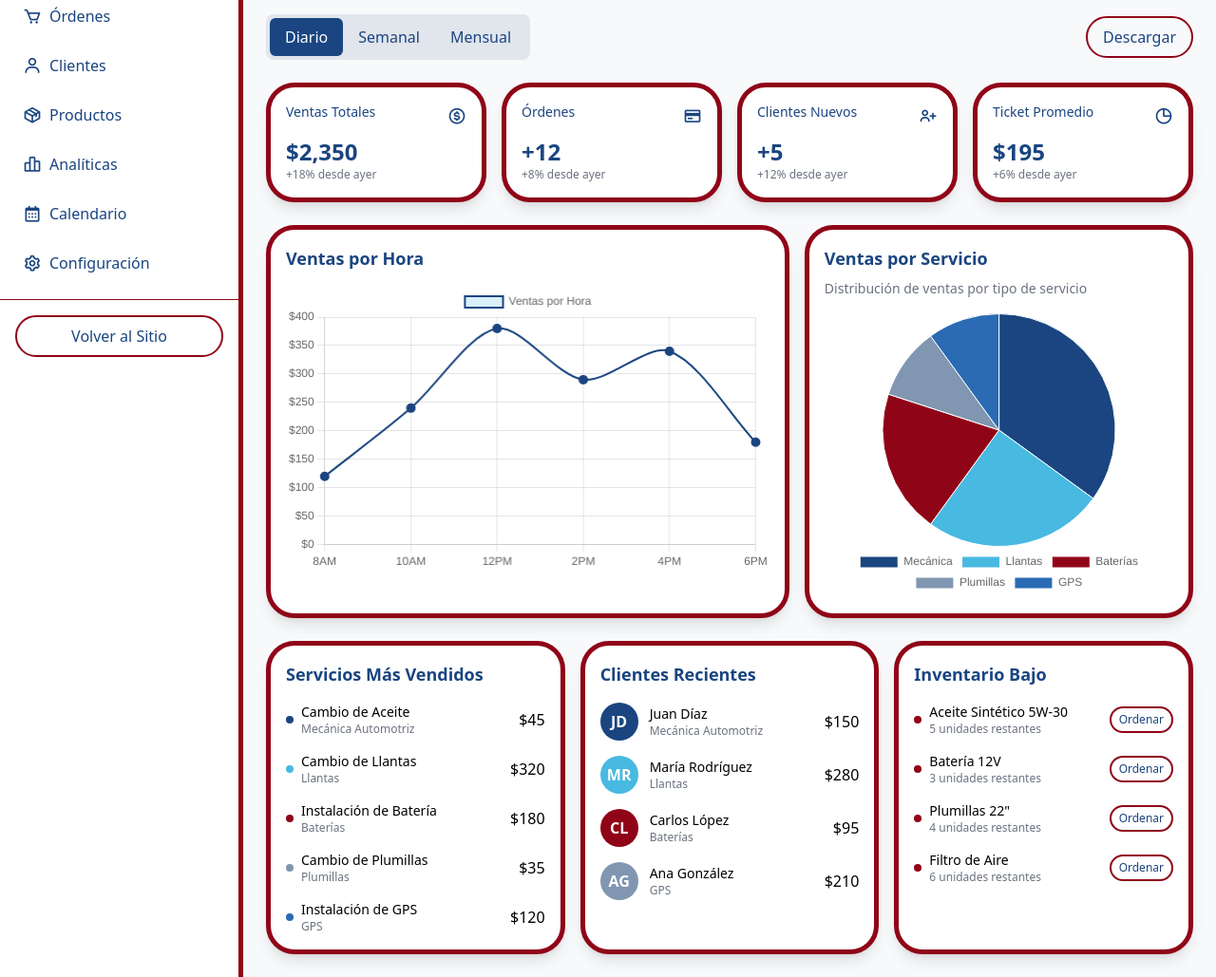
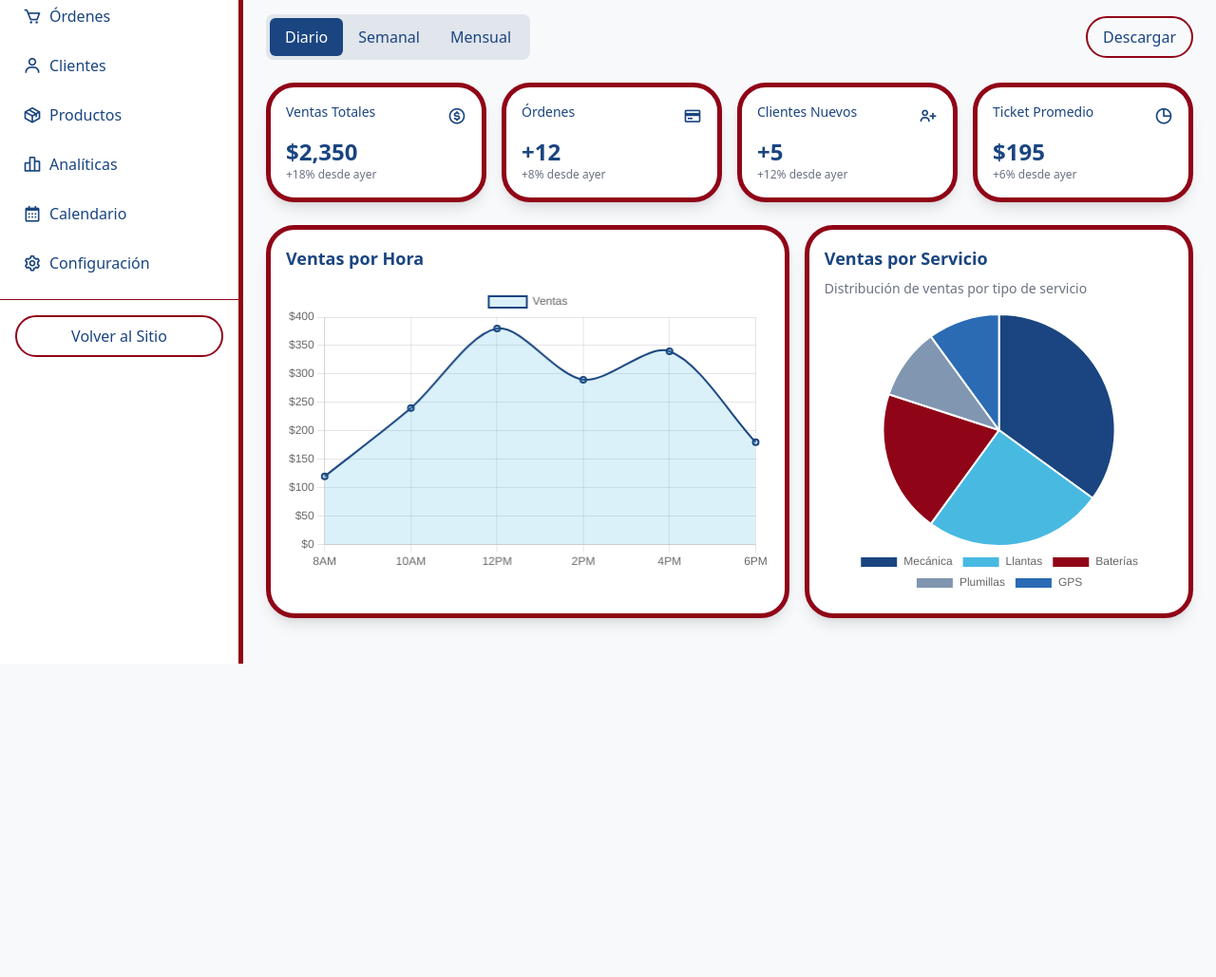
Before and after one commit to jiatasemanuels/login-google, a website: page public/admin.html in a window 1280 px wide. Shown: the part 153-1182 px from the top of the page at 95% size. After the commit the page ends 852 px from the top, so only its background shows below. Drawn offline with nearby package versions, Linux system fonts and the light colour scheme.

Commit message:
Agregado admin dashboard

```diff
--- a/public/admin.html
+++ b/public/admin.html
@@ -28,7 +28,6 @@
     <!-- Chart.js -->
     <script src="https://cdn.jsdelivr.net/npm/chart.js"></script>
   </head>
-
   <body class="bg-[#8096B1]/5">
     <div class="flex min-h-screen">
       <!-- Sidebar -->
@@ -122,8 +121,11 @@
         </div>
       </aside>
 
-      <!-- Overlay móvil -->
-      <div id="sidebar-overlay" class="fixed inset-0 bg-black bg-opacity-50 z-30 hidden"></div>
+      <!-- Overlay para móvil -->
+      <div
+        id="sidebar-overlay"
+        class="fixed inset-0 bg-black bg-opacity-50 z-30 hidden"
+      ></div>
 
       <!-- Contenido principal -->
       <div class="flex-1 flex flex-col">
@@ -147,7 +149,7 @@
         <!-- Main -->
         <main class="flex-1 p-6 overflow-auto">
           <div class="space-y-6">
-            <!-- Título y descripción -->
+            <!-- Título -->
             <div>
               <h2 class="text-2xl font-bold tracking-tight text-[#1A4580]">
                 Dashboard
@@ -157,16 +159,25 @@
               </p>
             </div>
 
-            <!-- Tabs y botón Descargar -->
+            <!-- Tabs + Descargar -->
             <div class="flex items-center justify-between">
               <div class="bg-[#8096B1]/20 rounded-lg p-1 flex">
-                <button id="tab-diario" class="tab px-4 py-2 rounded-md bg-[#1A4580] text-white">
+                <button
+                  id="tab-diario"
+                  class="px-4 py-2 rounded-md bg-[#1A4580] text-white"
+                >
                   Diario
                 </button>
-                <button id="tab-semanal" class="tab px-4 py-2 rounded-md text-[#1A4580]">
+                <button
+                  id="tab-semanal"
+                  class="px-4 py-2 rounded-md text-[#1A4580]"
+                >
                   Semanal
                 </button>
-                <button id="tab-mensual" class="tab px-4 py-2 rounded-md text-[#1A4580]">
+                <button
+                  id="tab-mensual"
+                  class="px-4 py-2 rounded-md text-[#1A4580]"
+                >
                   Mensual
                 </button>
               </div>
@@ -177,17 +188,23 @@
               </button>
             </div>
 
-            <!-- Stats Cards -->
+            <!-- Estadísticas -->
             <div class="grid gap-4 md:grid-cols-2 lg:grid-cols-4">
-              <div class="border-[5px] border-[#900417] rounded-[30px] bg-white p-4 shadow-lg">
+              <div
+                class="border-[5px] border-[#900417] rounded-[30px] bg-white p-4 shadow-lg"
+              >
                 <div class="flex justify-between pb-2">
-                  <p class="text-sm font-medium text-[#1A4580]">Ventas Totales</p>
+                  <p class="text-sm font-medium text-[#1A4580]">
+                    Ventas Totales
+                  </p>
                   <i class="bx bx-dollar-circle text-[#1A4580] text-xl"></i>
                 </div>
                 <div class="text-2xl font-bold text-[#1A4580]">$2,350</div>
                 <p class="text-xs text-gray-500">+18% desde ayer</p>
               </div>
-              <div class="border-[5px] border-[#900417] rounded-[30px] bg-white p-4 shadow-lg">
+              <div
+                class="border-[5px] border-[#900417] rounded-[30px] bg-white p-4 shadow-lg"
+              >
                 <div class="flex justify-between pb-2">
                   <p class="text-sm font-medium text-[#1A4580]">Órdenes</p>
                   <i class="bx bx-credit-card text-[#1A4580] text-xl"></i>
@@ -195,17 +212,25 @@
                 <div class="text-2xl font-bold text-[#1A4580]">+12</div>
                 <p class="text-xs text-gray-500">+8% desde ayer</p>
               </div>
-              <div class="border-[5px] border-[#900417] rounded-[30px] bg-white p-4 shadow-lg">
+              <div
+                class="border-[5px] border-[#900417] rounded-[30px] bg-white p-4 shadow-lg"
+              >
                 <div class="flex justify-between pb-2">
-                  <p class="text-sm font-medium text-[#1A4580]">Clientes Nuevos</p>
+                  <p class="text-sm font-medium text-[#1A4580]">
+                    Clientes Nuevos
+                  </p>
                   <i class="bx bx-user-plus text-[#1A4580] text-xl"></i>
                 </div>
                 <div class="text-2xl font-bold text-[#1A4580]">+5</div>
                 <p class="text-xs text-gray-500">+12% desde ayer</p>
               </div>
-              <div class="border-[5px] border-[#900417] rounded-[30px] bg-white p-4 shadow-lg">
+              <div
+                class="border-[5px] border-[#900417] rounded-[30px] bg-white p-4 shadow-lg"
+              >
                 <div class="flex justify-between pb-2">
-                  <p class="text-sm font-medium text-[#1A4580]">Ticket Promedio</p>
+                  <p class="text-sm font-medium text-[#1A4580]">
+                    Ticket Promedio
+                  </p>
                   <i class="bx bx-pie-chart-alt text-[#1A4580] text-xl"></i>
                 </div>
                 <div class="text-2xl font-bold text-[#1A4580]">$195</div>
@@ -213,212 +238,171 @@
               </div>
             </div>
 
-            <!-- Charts -->
+            <!-- Gráficas -->
             <div class="grid gap-4 md:grid-cols-2 lg:grid-cols-7">
-              <div class="col-span-4 border-[5px] border-[#900417] rounded-[30px] bg-white p-4 shadow-lg">
-                <h3 class="text-lg font-bold text-[#1A4580] mb-4">Ventas por Hora</h3>
+              <div
+                class="col-span-4 border-[5px] border-[#900417] rounded-[30px] bg-white p-4 shadow-lg"
+              >
+                <h3 class="text-lg font-bold text-[#1A4580] mb-4">
+                  Ventas por Hora
+                </h3>
                 <div class="h-[300px]">
                   <canvas id="salesChart"></canvas>
                 </div>
               </div>
-              <div class="col-span-3 border-[5px] border-[#900417] rounded-[30px] bg-white p-4 shadow-lg">
-                <h3 class="text-lg font-bold text-[#1A4580] mb-2">Ventas por Servicio</h3>
-                <p class="text-sm text-gray-500 mb-4">Distribución de ventas por tipo de servicio</p>
+              <div
+                class="col-span-3 border-[5px] border-[#900417] rounded-[30px] bg-white p-4 shadow-lg"
+              >
+                <h3 class="text-lg font-bold text-[#1A4580] mb-2">
+                  Ventas por Servicio
+                </h3>
+                <p class="text-sm text-gray-500 mb-4">
+                  Distribución de ventas por tipo de servicio
+                </p>
                 <div class="h-[300px]">
                   <canvas id="serviceChart"></canvas>
                 </div>
               </div>
             </div>
 
-            <!-- Additional Info -->
+            <!-- Info Adicional -->
             <div class="grid gap-4 md:grid-cols-2 lg:grid-cols-3">
-              <!-- Servicios Más Vendidos -->
-              <div class="border-[5px] border-[#900417] rounded-[30px] bg-white p-4 shadow-lg">
-                <h3 class="text-lg font-bold text-[#1A4580] mb-4">Servicios Más Vendidos</h3>
-                <div class="space-y-4">
-                  <div class="flex items-center">
-                    <div class="w-2 h-2 rounded-full bg-[#1A4580] mr-2"></div>
-                    <div class="flex-1">
-                      <div class="text-sm font-medium">Cambio de Aceite</div>
-                      <div class="text-xs text-gray-500">Mecánica Automotriz</div>
-                    </div>
-                    <div class="font-medium">$45</div>
-                  </div>
-                  <div class="flex items-center">
-                    <div class="w-2 h-2 rounded-full bg-[#48B9E1] mr-2"></div>
-                    <div class="flex-1">
-                      <div class="text-sm font-medium">Cambio de Llantas</div>
-                      <div class="text-xs text-gray-500">Llantas</div>
-                    </div>
-                    <div class="font-medium">$320</div>
-                  </div>
-                  <div class="flex items-center">
-                    <div class="w-2 h-2 rounded-full bg-[#900417] mr-2"></div>
-                    <div class="flex-1">
-                      <div class="text-sm font-medium">Instalación de Batería</div>
-                      <div class="text-xs text-gray-500">Baterías</div>
-                    </div>
-                    <div class="font-medium">$180</div>
-                  </div>
-                  <div class="flex items-center">
-                    <div class="w-2 h-2 rounded-full bg-[#8096B1] mr-2"></div>
-                    <div class="flex-1">
-                      <div class="text-sm font-medium">Cambio de Plumillas</div>
-                      <div class="text-xs text-gray-500">Plumillas</div>
-                    </div>
-                    <div class="font-medium">$35</div>
-                  </div>
-                  <div class="flex items-center">
-                    <div class="w-2 h-2 rounded-full bg-[#2A6BB4] mr-2"></div>
-                    <div class="flex-1">
-                      <div class="text-sm font-medium">Instalación de GPS</div>
-                      <div class="text-xs text-gray-500">GPS</div>
-                    </div>
-                    <div class="font-medium">$120</div>
-                  </div>
-                </div>
-              </div>
-
-              <!-- Clientes Recientes -->
-              <div class="border-[5px] border-[#900417] rounded-[30px] bg-white p-4 shadow-lg">
-                <h3 class="text-lg font-bold text-[#1A4580] mb-4">Clientes Recientes</h3>
-                <div class="space-y-4">
-                  <div class="flex items-center">
-                    <div class="w-10 h-10 rounded-full bg-[#1A4580] mr-3 flex items-center justify-center text-white font-bold">JD</div>
-                    <div class="flex-1">
-                      <div class="text-sm font-medium">Juan Díaz</div>
-                      <div class="text-xs text-gray-500">Mecánica Automotriz</div>
-                    </div>
-                    <div class="font-medium">$150</div>
-                  </div>
-                  <div class="flex items-center">
-                    <div class="w-10 h-10 rounded-full bg-[#48B9E1] mr-3 flex items-center justify-center text-white font-bold">MR</div>
-                    <div class="flex-1">
-                      <div class="text-sm font-medium">María Rodríguez</div>
-                      <div class="text-xs text-gray-500">Llantas</div>
-                    </div>
-                    <div class="font-medium">$280</div>
-                  </div>
-                  <div class="flex items-center">
-                    <div class="w-10 h-10 rounded-full bg-[#900417] mr-3 flex items-center justify-center text-white font-bold">CL</div>
-                    <div class="flex-1">
-                      <div class="text-sm font-medium">Carlos López</div>
-                      <div class="text-xs text-gray-500">Baterías</div>
-                    </div>
-                    <div class="font-medium">$95</div>
-                  </div>
-                  <div class="flex items-center">
-                    <div class="w-10 h-10 rounded-full bg-[#8096B1] mr-3 flex items-center justify-center text-white font-bold">AG</div>
-                    <div class="flex-1">
-                      <div class="text-sm font-medium">Ana González</div>
-                      <div class="text-xs text-gray-500">GPS</div>
-                    </div>
-                    <div class="font-medium">$210</div>
-                  </div>
-                </div>
-              </div>
-
-              <!-- Inventario Bajo -->
-              <div class="border-[5px] border-[#900417] rounded-[30px] bg-white p-4 shadow-lg">
-                <h3 class="text-lg font-bold text-[#1A4580] mb-4">Inventario Bajo</h3>
-                <div class="space-y-4">
-                  <div class="flex items-center">
-                    <div class="w-2 h-2 rounded-full bg-[#900417] mr-2"></div>
-                    <div class="flex-1">
-                      <div class="text-sm font-medium">Aceite Sintético 5W-30</div>
-                      <div class="text-xs text-gray-500">5 unidades restantes</div>
-                    </div>
-                    <button class="rounded-[30px] border-[#900417] border-2 text-[#1A4580] hover:bg-[#48B9E1] hover:text-white hover:border-[#48B9E1] transition-colors px-2 py-1 text-xs">Ordenar</button>
-                  </div>
-                  <div class="flex items-center">
-                    <div class="w-2 h-2 rounded-full bg-[#900417] mr-2"></div>
-                    <div class="flex-1">
-                      <div class="text-sm font-medium">Batería 12V</div>
-                      <div class="text-xs text-gray-500">3 unidades restantes</div>
-                    </div>
-                    <button class="rounded-[30px] border-[#900417] border-2 text-[#1A4580] hover:bg-[#48B9E1] hover:text-white hover:border-[#48B9E1] transition-colors px-2 py-1 text-xs">Ordenar</button>
-                  </div>
-                  <div class="flex items-center">
-                    <div class="w-2 h-2 rounded-full bg-[#900417] mr-2"></div>
-                    <div class="flex-1">
-                      <div class="text-sm font-medium">Plumillas 22"</div>
-                      <div class="text-xs text-gray-500">4 unidades restantes</div>
-                    </div>
-                    <button class="rounded-[30px] border-[#900417] border-2 text-[#1A4580] hover:bg-[#48B9E1] hover:text-white hover:border-[#48B9E1] transition-colors px-2 py-1 text-xs">Ordenar</button>
-                  </div>
-                  <div class="flex items-center">
-                    <div class="w-2 h-2 rounded-full bg-[#900417] mr-2"></div>
-                    <div class="flex-1">
-                      <div class="text-sm font-medium">Filtro de Aire</div>
-                      <div class="text-xs text-gray-500">6 unidades restantes</div>
-                    </div>
-                    <button class="rounded-[30px] border-[#900417] border-2 text-[#1A4580] hover:bg-[#48B9E1] hover:text-white hover:border-[#48B9E1] transition-colors px-2 py-1 text-xs">Ordenar</button>
-                  </div>
-                </div>
-              </div>
+              <!-- ... aquí irían tus cuadros de "Servicios Más Vendidos", "Clientes Recientes", "Inventario Bajo" tal como en tu snippet -->
             </div>
           </div>
         </main>
       </div>
     </div>
 
-    <!-- Chart.js init -->
+    <!-- Script: Charts dinámicos por Tab -->
     <script>
-      document.addEventListener("DOMContentLoaded", function () {
-        // Sales Chart
-        const salesCtx = document.getElementById("salesChart")?.getContext("2d");
-        if (salesCtx) {
-          new Chart(salesCtx, {
+      let salesChart, serviceChart;
+      const dataSets = {
+        diario: {
+          labels: ["8AM", "10AM", "12PM", "2PM", "4PM", "6PM"],
+          data: [120, 240, 380, 290, 340, 180],
+        },
+        semanal: {
+          labels: ["Lun", "Mar", "Mié", "Jue", "Vie", "Sáb", "Dom"],
+          data: [600, 700, 800, 750, 900, 850, 780],
+        },
+        mensual: {
+          labels: ["Ene", "Feb", "Mar", "Abr", "May", "Jun"],
+          data: [2000, 2300, 1800, 2500, 2200, 2100],
+        },
+      };
+
+      function crearGraficos(tipo) {
+        const ctxSales = document.getElementById("salesChart").getContext("2d");
+        const ctxService = document
+          .getElementById("serviceChart")
+          .getContext("2d");
+        if (salesChart) salesChart.destroy();
+        if (serviceChart) serviceChart.destroy();
+
+        salesChart = new Chart(ctxSales, {
           type: "line",
           data: {
-              labels: ["8AM", "10AM", "12PM", "2PM", "4PM", "6PM"],
-              datasets: [{
-                label: "Ventas por Hora",
-                data: [120,240,380,290,340,180],
+            labels: dataSets[tipo].labels,
+            datasets: [
+              {
+                label: "Ventas",
+                data: dataSets[tipo].data,
                 backgroundColor: "rgba(72,185,225,0.2)",
                 borderColor: "#1A4580",
-                borderWidth:2,
-                tension:0.3,
-                pointBackgroundColor:"#1A4580",
-                pointRadius:4
-              }]
+                borderWidth: 2,
+                tension: 0.3,
+                fill: true,
+              },
+            ],
           },
           options: {
-              responsive:true,
-              maintainAspectRatio:false,
-              scales: { y:{ beginAtZero:true, ticks:{ callback: v=>"$"+v } } },
-              plugins:{ tooltip:{ callbacks:{ label: ctx=>"$"+ctx.raw } } }
-            }
+            responsive: true,
+            maintainAspectRatio: false,
+            scales: {
+              y: {
+                beginAtZero: true,
+                ticks: {
+                  callback: (v) => "$" + v,
+                },
+              },
+            },
+            plugins: {
+              tooltip: {
+                callbacks: {
+                  label: (ctx) => "$" + ctx.raw,
+                },
+              },
+            },
+          },
+        });
+
+        serviceChart = new Chart(ctxService, {
+          type: "pie",
+          data: {
+            labels: ["Mecánica", "Llantas", "Baterías", "Plumillas", "GPS"],
+            datasets: [
+              {
+                data: [35, 25, 20, 10, 10],
+                backgroundColor: [
+                  "#1A4580",
+                  "#48B9E1",
+                  "#900417",
+                  "#8096B1",
+                  "#2A6BB4",
+                ],
+              },
+            ],
+          },
+          options: {
+            responsive: true,
+            maintainAspectRatio: false,
+            plugins: {
+              legend: { position: "bottom" },
+              tooltip: {
+                callbacks: {
+                  label: (ctx) => ctx.label + ": " + ctx.raw + "%",
+                },
+              },
+            },
+          },
         });
       }
 
-        // Service Chart
-        const serviceCtx = document.getElementById("serviceChart")?.getContext("2d");
-        if (serviceCtx) {
-          new Chart(serviceCtx, {
-            type: "pie",
-            data: {
-              labels: ["Mecánica","Llantas","Baterías","Plumillas","GPS"],
-              datasets:[{
-                data:[35,25,20,10,10],
-                backgroundColor:["#1A4580","#48B9E1","#900417","#8096B1","#2A6BB4"],
-                borderWidth:1
-              }]
-            },
-            options:{
-              responsive:true,
-              maintainAspectRatio:false,
-              plugins:{
-                legend:{ position:"bottom" },
-                tooltip:{ callbacks:{ label: ctx=>ctx.label+": "+ctx.raw+"%" } }
+      function activarTab(tipo) {
+        ["diario", "semanal", "mensual"].forEach((t) => {
+          const btn = document.getElementById("tab-" + t);
+          btn.classList.remove("bg-[#1A4580]", "text-white");
+        });
+        const active = document.getElementById("tab-" + tipo);
+        active.classList.add("bg-[#1A4580]", "text-white");
       }
-            }
+
+      document
+        .getElementById("tab-diario")
+        .addEventListener("click", () => {
+          crearGraficos("diario");
+          activarTab("diario");
         });
-        }
+      document
+        .getElementById("tab-semanal")
+        .addEventListener("click", () => {
+          crearGraficos("semanal");
+          activarTab("semanal");
+        });
+      document
+        .getElementById("tab-mensual")
+        .addEventListener("click", () => {
+          crearGraficos("mensual");
+          activarTab("mensual");
+        });
+
+      window.addEventListener("DOMContentLoaded", () => {
+        crearGraficos("diario");
       });
     </script>
 
-    <!-- Sidebar Toggle Script -->
+    <!-- Sidebar Toggle -->
     <script>
       document.addEventListener("DOMContentLoaded", () => {
         const sidebar = document.getElementById("sidebar");
@@ -437,9 +421,9 @@
           document.body.classList.remove("overflow-hidden");
         };
 
-        openBtn?.addEventListener("click", open);
-        closeBtn?.addEventListener("click", close);
-        overlay?.addEventListener("click", close);
+        openBtn.addEventListener("click", open);
+        closeBtn.addEventListener("click", close);
+        overlay.addEventListener("click", close);
         window.addEventListener("resize", () => {
           if (window.innerWidth >= 768) close();
         });
```
Lines whose indentation alone changed are shown as unchanged.
